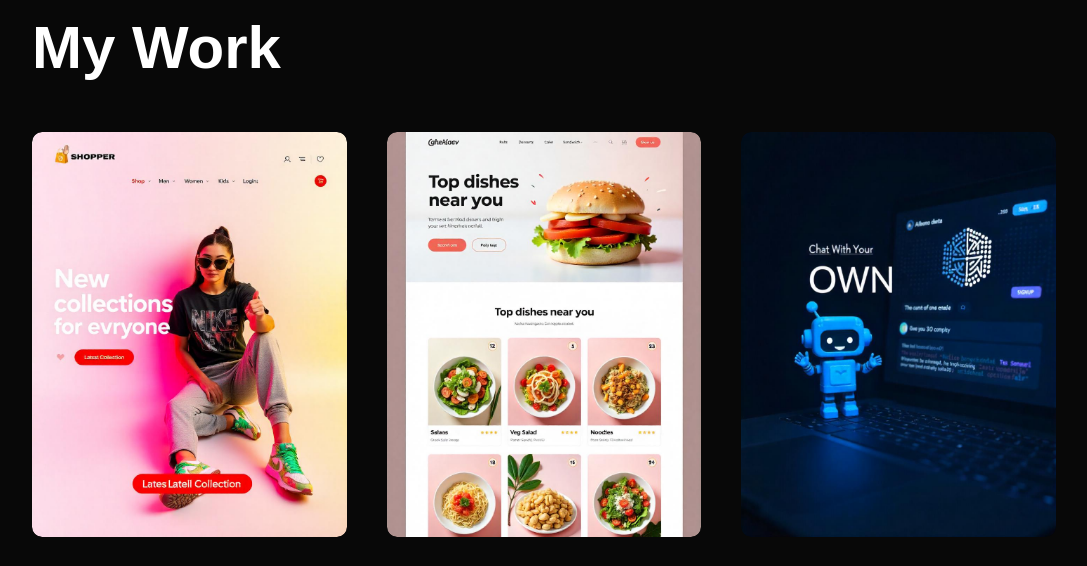
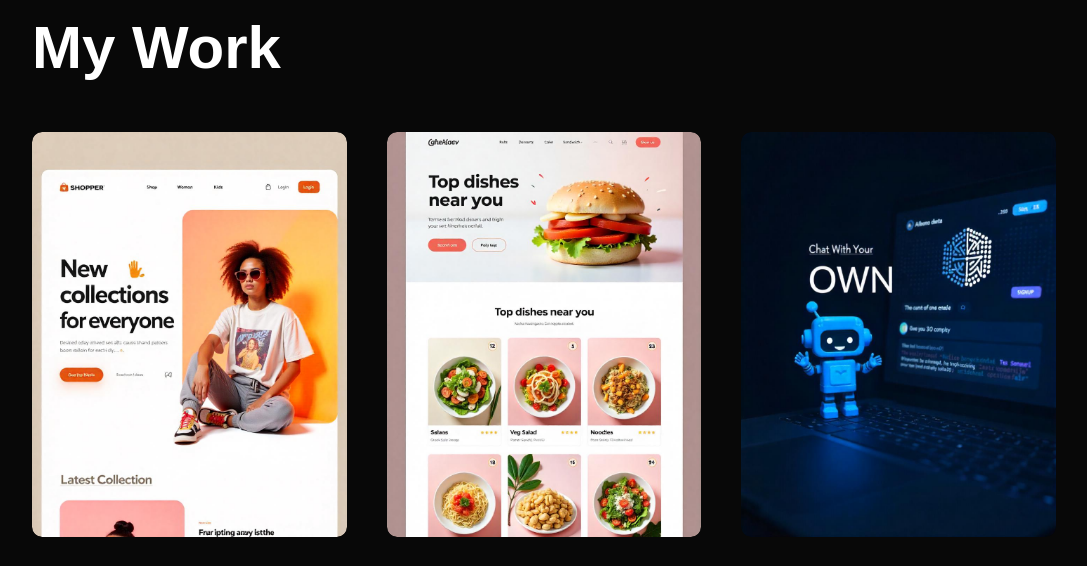
Before and after one commit to SimranBetageri/Portfolio, a plain HTML site: page index.html in a window 1280 px wide. Shown: the part 2140-2706 px from the top of the page, without its empty margins (96-1183 px from the left). Drawn offline with Linux system fonts and the light colour scheme.

Commit message:
Update index.html

```diff
--- a/index.html
+++ b/index.html
@@ -109,7 +109,7 @@
         <h1 class="sub-title">My Work</h1>
         <div class="work-list">
             <div class="work">
-                <img src="images/Shooper.png">
+                <img src="images/Shopper.png">
                 <div class="layer">
                     <h3>Full_Stack_Ecommerce</h3>
                     <p>This project is a Full_Stack_Ecommerce web application that includes a real-time shopping experience.</p>
```
